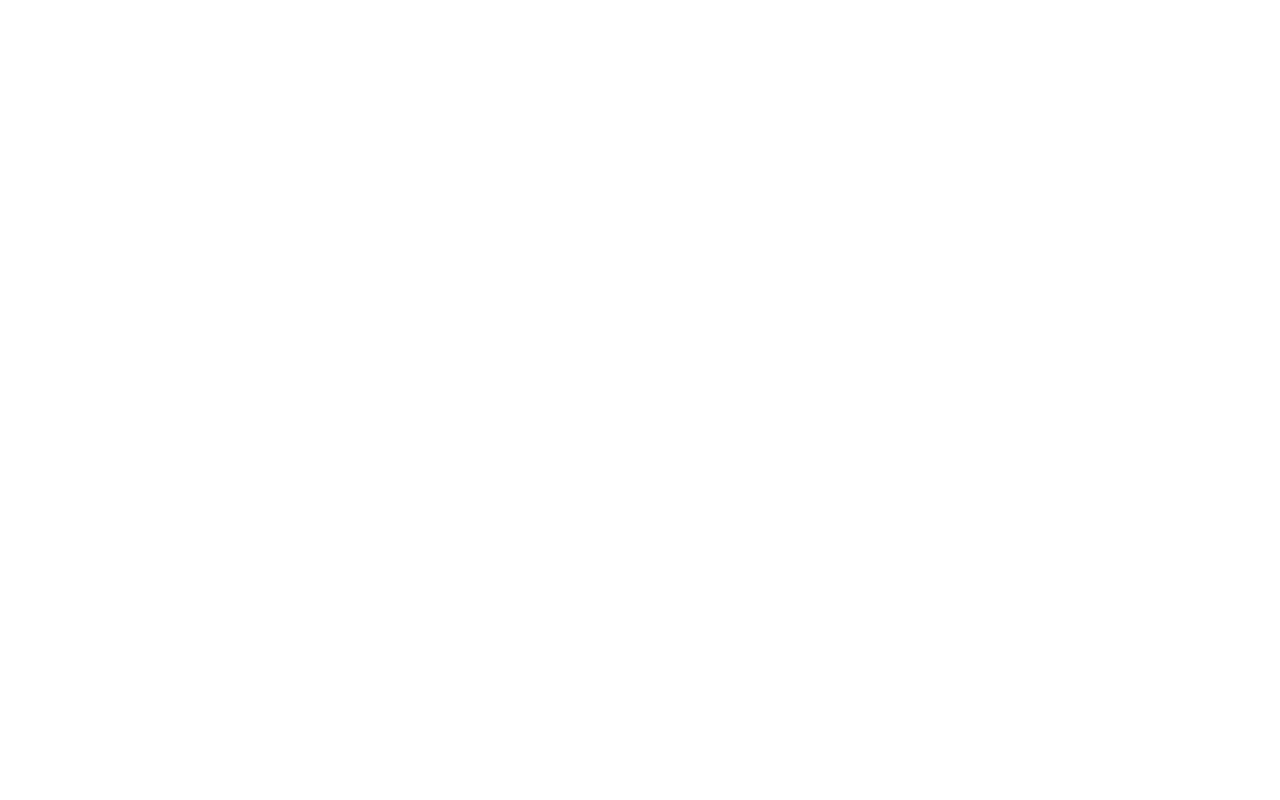
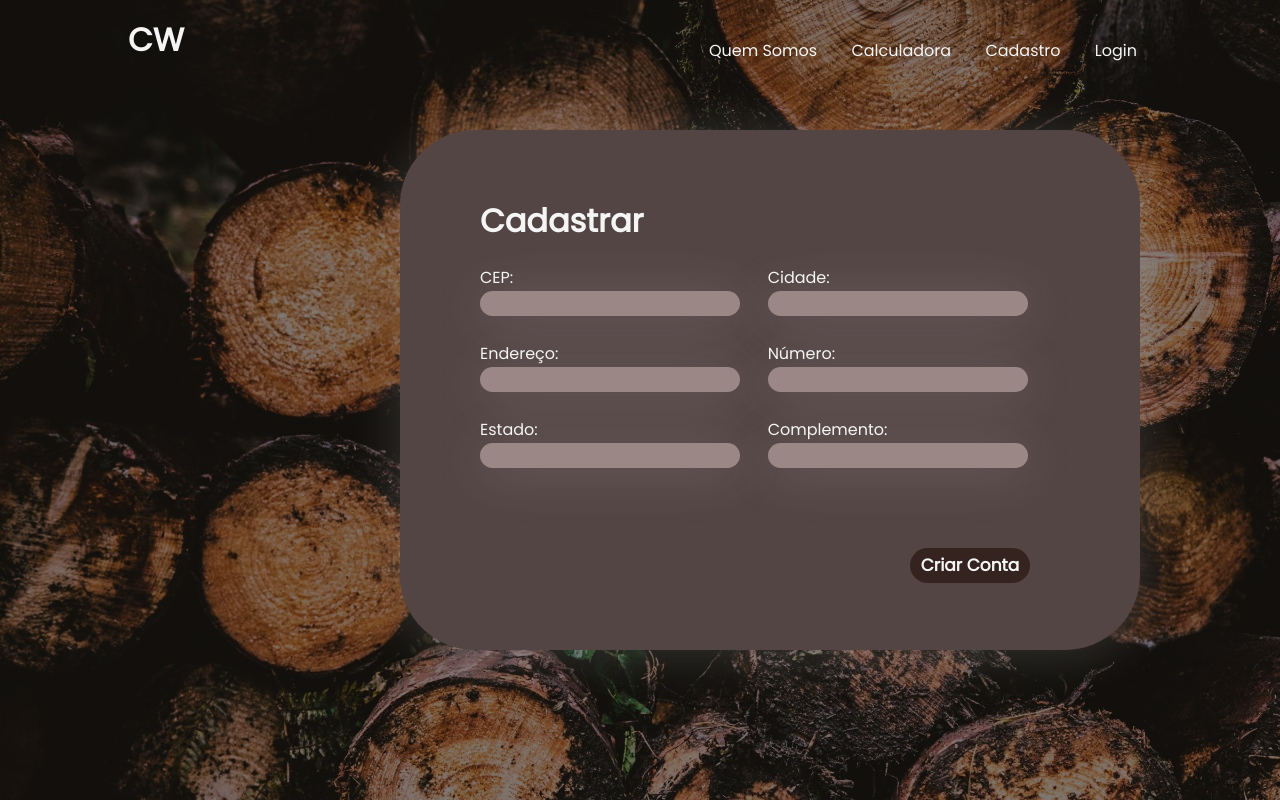
Before and after one commit to ControlWoods/Projeto-de-PI-grupo-11, a plain HTML site: page cadastro endereço.html in a window 1280 px wide. Drawn offline with Linux system fonts and the light colour scheme.

Commit message:
Tela de cadastro 2, quase concluída, falta apenas mudar o codígo JavaScript e div embaixo das imputs

```diff
--- a/cadastro endereço.html
+++ b/cadastro endereço.html
@@ -3,16 +3,92 @@
 <head>
     <meta charset="UTF-8">
     <meta name="viewport" content="width=device-width, initial-scale=1.0">
-    <title>Cadastro Endereo</title>
+    <link rel="stylesheet" href="estilo cadastro inicial.css">
+    <link rel="preconnect" href="https://fonts.googleapis.com">
+    <link rel="preconnect" href="https://fonts.gstatic.com" crossorigin>
+    <link href="https://fonts.googleapis.com/css2?family=Poppins&display=swap" rel="stylesheet">
+    <title>Cadastro Inicial</title>
 </head>
 <body>
-    <!--
-            * CEP char(8) (desejavel).
-            * Endereo varchar(50) (desejavel).
-            * estado Sigla char(2) (desejavel).
-            * cidade varchar(45) (desejavel).
-            * Numero float(11) terceiro caracter deve começar com 9 (desejavel).
-            * Complemento varchar(50) (desejavel).
-    -->
+    <div class="header">
+        <div class="container">
+        <h1 class="logo">CW</h1>
+            <div class="navbar">
+                <ul>
+                    <li><a href="#"> Quem Somos </a></li>
+                    <li><a href="#"> Calculadora </a></li>
+                    <li><a href="#"> Cadastro </a></li>
+                    <li><a href="#"> Login </a></li>
+                </ul>
+            </div>
+        </div>
+    </div>
+
+    <div class="card-cadastro">
+        <div class="conteúdo">
+            <div class="titulo">
+                <h1> Cadastrar </h1>
+            </div>
+            <div class="div-inputs">
+                <div class="div1">
+
+                CEP: <br><input type="text" id="cep_empresa" class="ipt-empresa">
+                <br><br>
+                Endereço: <input type="text" id="endereco_empresa" class="ipt-empresa">
+                <br><br>
+                Estado: <input type="text" id="estado_empresa" class="ipt-empresa">
+                </div>
+
+                <div class="div2">
+                Cidade: <br><input type="text" id="cidade_empresa" class="ipt-empresa">
+                <br><br>
+                Número: <br> <input type="text" id="numero_empresa" class="ipt-empresa">
+                <br><br>
+                Complemento: <input type="text" id="complemento_empresa" class="ipt-empresa">
+                <br><br>
+                </div>
+        </div>
+        </div>
+            <button onclick="cadastrar()" class="btn-cadastrar">Criar Conta</button>
+    </div>
+
 </body>
 </html>
+
+<script>
+
+    function cadastrar(){
+
+        var empresa = nome_empresa.value;
+        var email = email_empresa.value;
+        var confirmacaoE = confirmacao_email.value;
+        var senha = senha_empresa.value;
+        var confirmacaoS = confirmacao_senha.value;
+        var cnpj = cnpj_empresa.value;
+
+        var arroba = email.indexOf("@")
+
+        if(email != email.endsWith(".com") && arroba < 0){
+            alert("Email inválido.")
+        }else if(email != confirmacaoE){
+            alert("Emails não compatíveis")
+        }
+
+        var numeroS = senha.indexOf(0,1, 2, 3, 4, 5, 6, 7, 8, 9)
+
+        if(senha.length < 8 && numeroS < 0 ){
+            alert("A senha inválida")
+        }else if(senha != confirmacaoS){
+            alert("Senhas não compatíveis")
+        }
+
+        if(senha != senha.indexOf(senha.toUpperCase)){
+            alert("A senha precisa de uma letra maiúscula");
+        }else if(senha != senha.indedxOf(senha.toLowerCase)){
+            alert("A senha precisa de uma letra minúscula");
+        }
+
+
+
+    }
+</script>
--- a/estilo cadastro inicial.css
+++ b/estilo cadastro inicial.css
@@ -57,7 +57,7 @@ h1 {
 }
 
 .card-cadastro input {
-    border-radius: 40px;
+    border-radius: 75px;
     background: #9C8787;
     border: none;
     height: 25px;
```
